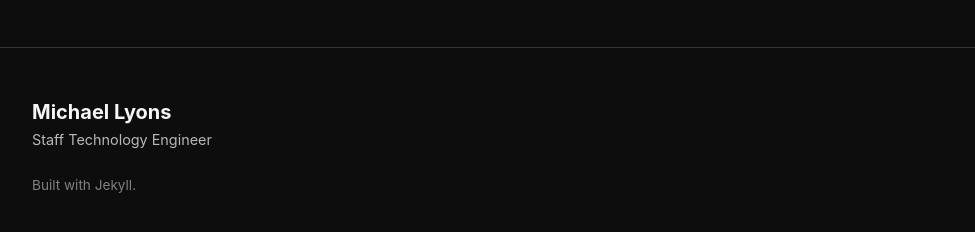
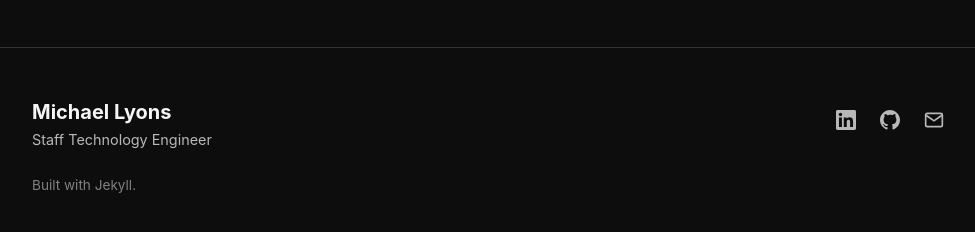
Before and after one commit to lyonsden/resume, a Jekyll site: the page built from docs/index.html, in a window 1280 px wide and 900 px high, scrolled down 4560 px. Shown: the part 656-888 px from the top of the window, without its empty margins (152-1127 px from the left). Built offline with Jekyll 4.4.1, drawn with Linux system fonts in a browser that asks for light colours.

Commit message:
Add contact links to site footer (LinkedIn, GitHub, Email)

```diff
--- a/docs/_layouts/default.html
+++ b/docs/_layouts/default.html
@@ -29,6 +29,17 @@
   <div class="container">
     <div class="footer-content">
       <div class="footer-info"><p class="footer-name">Michael Lyons</p><p class="footer-role">Staff Technology Engineer</p></div>
+      <div class="footer-links">
+        <a href="https://www.linkedin.com/in/michael-lyons-chfc" target="_blank" rel="noopener" class="footer-link" aria-label="LinkedIn">
+          <svg width="20" height="20" viewBox="0 0 24 24" fill="currentColor"><path d="M20.447 20.452h-3.554v-5.569c0-1.328-.027-3.037-1.852-3.037-1.853 0-2.136 1.445-2.136 2.939v5.667H9.351V9h3.414v1.561h.046c.477-.9 1.637-1.85 3.37-1.85 3.601 0 4.267 2.37 4.267 5.455v6.286zM5.337 7.433c-1.144 0-2.063-.926-2.063-2.065 0-1.138.92-2.063 2.063-2.063 1.14 0 2.064.925 2.064 2.063 0 1.139-.925 2.065-2.064 2.065zm1.782 13.019H3.555V9h3.564v11.452zM22.225 0H1.771C.792 0 0 .774 0 1.729v20.542C0 23.227.792 24 1.771 24h20.451C23.2 24 24 23.227 24 22.271V1.729C24 .774 23.2 0 22.222 0h.003z"/></svg>
+        </a>
+        <a href="https://github.com/lyonsden" target="_blank" rel="noopener" class="footer-link" aria-label="GitHub">
+          <svg width="20" height="20" viewBox="0 0 24 24" fill="currentColor"><path d="M12 0C5.374 0 0 5.373 0 12c0 5.302 3.438 9.8 8.207 11.387.599.111.793-.261.793-.577v-2.234c-3.338.726-4.033-1.416-4.033-1.416-.546-1.387-1.333-1.756-1.333-1.756-1.089-.745.083-.729.083-.729 1.205.084 1.839 1.237 1.839 1.237 1.07 1.834 2.807 1.304 3.492.997.107-.775.418-1.305.762-1.604-2.665-.305-5.467-1.334-5.467-5.931 0-1.311.469-2.381 1.236-3.221-.124-.303-.535-1.524.117-3.176 0 0 1.008-.322 3.301 1.23A11.509 11.509 0 0112 5.803c1.02.005 2.047.138 3.006.404 2.291-1.552 3.297-1.23 3.297-1.23.653 1.653.242 2.874.118 3.176.77.84 1.235 1.911 1.235 3.221 0 4.609-2.807 5.624-5.479 5.921.43.372.823 1.102.823 2.222v3.293c0 .319.192.694.801.576C20.566 21.797 24 17.3 24 12c0-6.627-5.373-12-12-12z"/></svg>
+        </a>
+        <a href="mailto:michael@lyonsden.dev" class="footer-link" aria-label="Email">
+          <svg width="20" height="20" viewBox="0 0 24 24" fill="none" stroke="currentColor" stroke-width="2"><path d="M4 4h16c1.1 0 2 .9 2 2v12c0 1.1-.9 2-2 2H4c-1.1 0-2-.9-2-2V6c0-1.1.9-2 2-2z"/><polyline points="22,6 12,13 2,6"/></svg>
+        </a>
+      </div>
     </div>
     <p class="footer-copy">Built with Jekyll.</p>
   </div>
```
